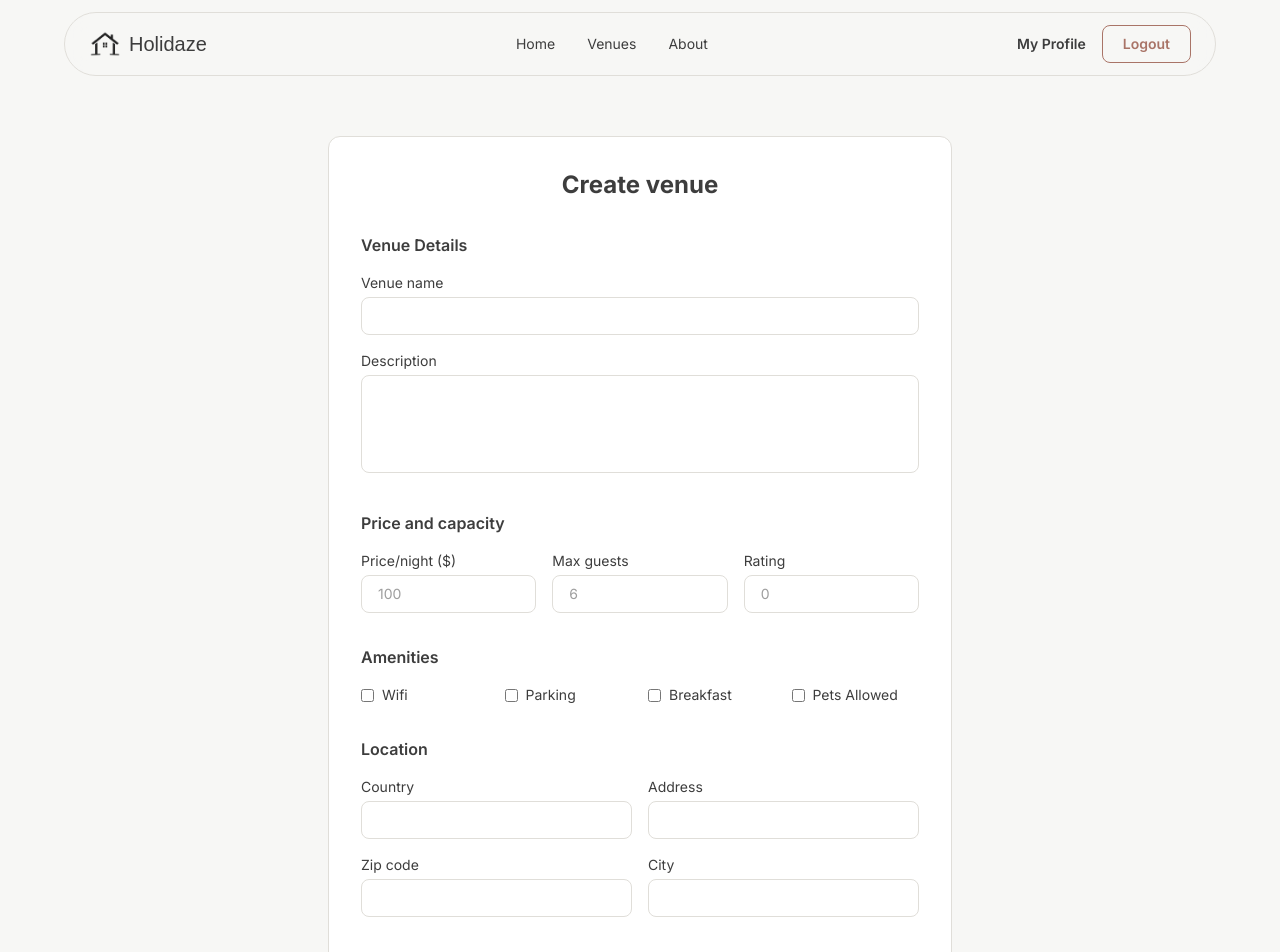
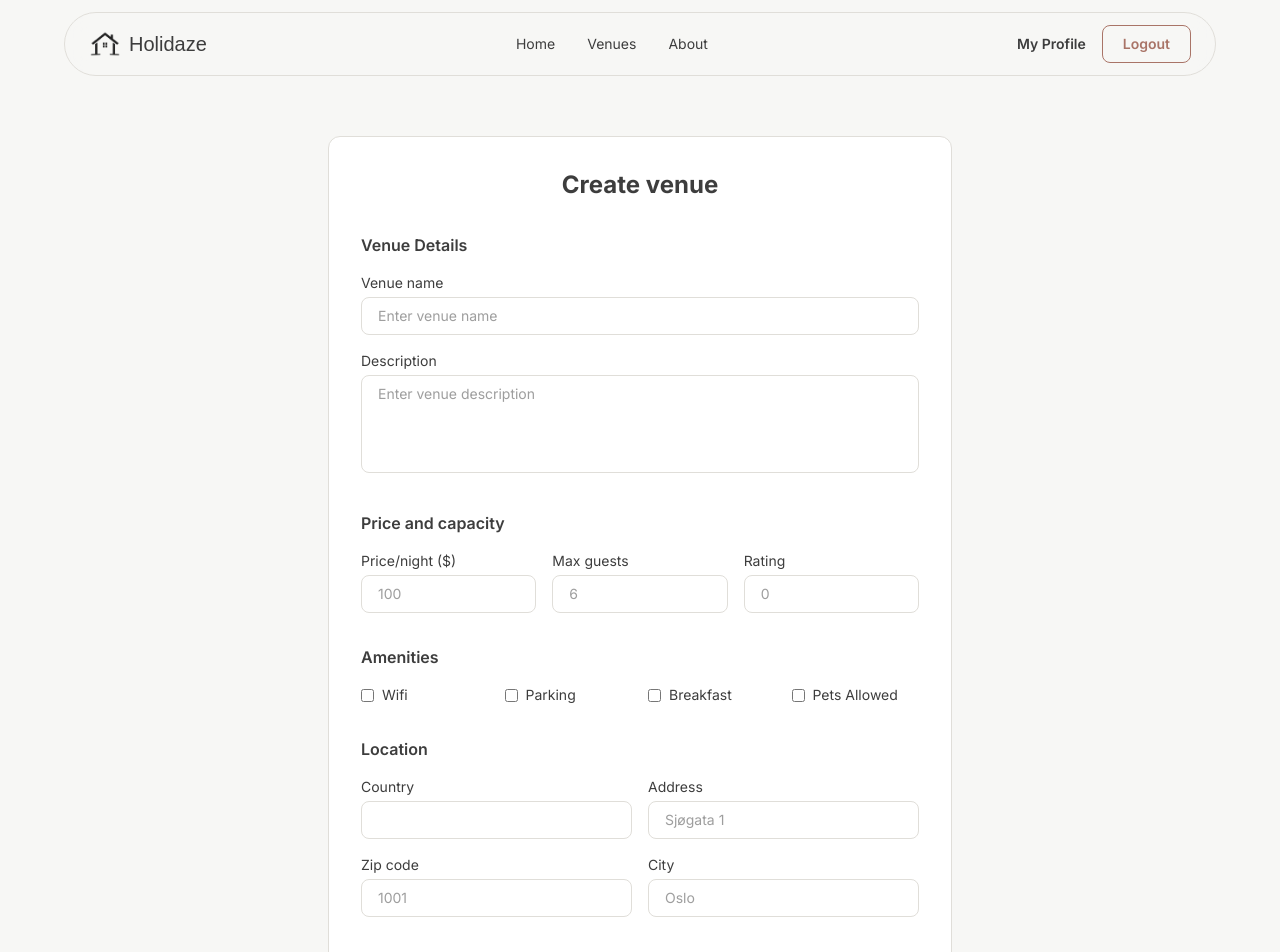
Before and after one commit to TonjeSchjefstad/FED2-PE2-Tonje-Schjefstad, a React (Vite) app: page /create-venue in a window 1280 px wide. Shown: the top 952 px of the page. Built offline with nearby package versions, Linux system fonts and the light colour scheme; no server answers; sample sign-in values are in the browser's storage; a web font is replaced by a local one.

Commit message:
Add placeholder text to form

```diff
--- a/src/pages/CreateVenue.tsx
+++ b/src/pages/CreateVenue.tsx
@@ -105,6 +105,7 @@ function CreateVenue() {
                 </label>
                 <input
                   {...register("name")}
+                  placeholder="Enter venue name"
                   className="w-full border border-border rounded-lg px-4 py-2 text-sm outline-none focus:border-brand-primary bg-white"
                 />
                 {errors.name && (
@@ -120,6 +121,7 @@ function CreateVenue() {
                 <textarea
                   {...register("description")}
                   rows={4}
+                  placeholder="Enter venue description"
                   className="w-full border border-border rounded-lg px-4 py-2 text-sm outline-none focus:border-brand-primary bg-white resize-none"
                 />
                 {errors.description && (
@@ -220,6 +222,7 @@ function CreateVenue() {
                 </label>
                 <input
                   {...register("country")}
+                  placeholder=""
                   className="w-full border border-border rounded-lg px-4 py-2 text-sm outline-none focus:border-brand-primary bg-white"
                 />
               </div>
@@ -229,6 +232,7 @@ function CreateVenue() {
                 </label>
                 <input
                   {...register("address")}
+                  placeholder="Sjøgata 1"
                   className="w-full border border-border rounded-lg px-4 py-2 text-sm outline-none focus:border-brand-primary bg-white"
                 />
               </div>
@@ -238,6 +242,7 @@ function CreateVenue() {
                 </label>
                 <input
                   {...register("zip")}
+                  placeholder="1001"
                   className="w-full border border-border rounded-lg px-4 py-2 text-sm outline-none focus:border-brand-primary bg-white"
                 />
               </div>
@@ -247,6 +252,7 @@ function CreateVenue() {
                 </label>
                 <input
                   {...register("city")}
+                  placeholder="Oslo"
                   className="w-full border border-border rounded-lg px-4 py-2 text-sm outline-none focus:border-brand-primary bg-white"
                 />
               </div>
```
